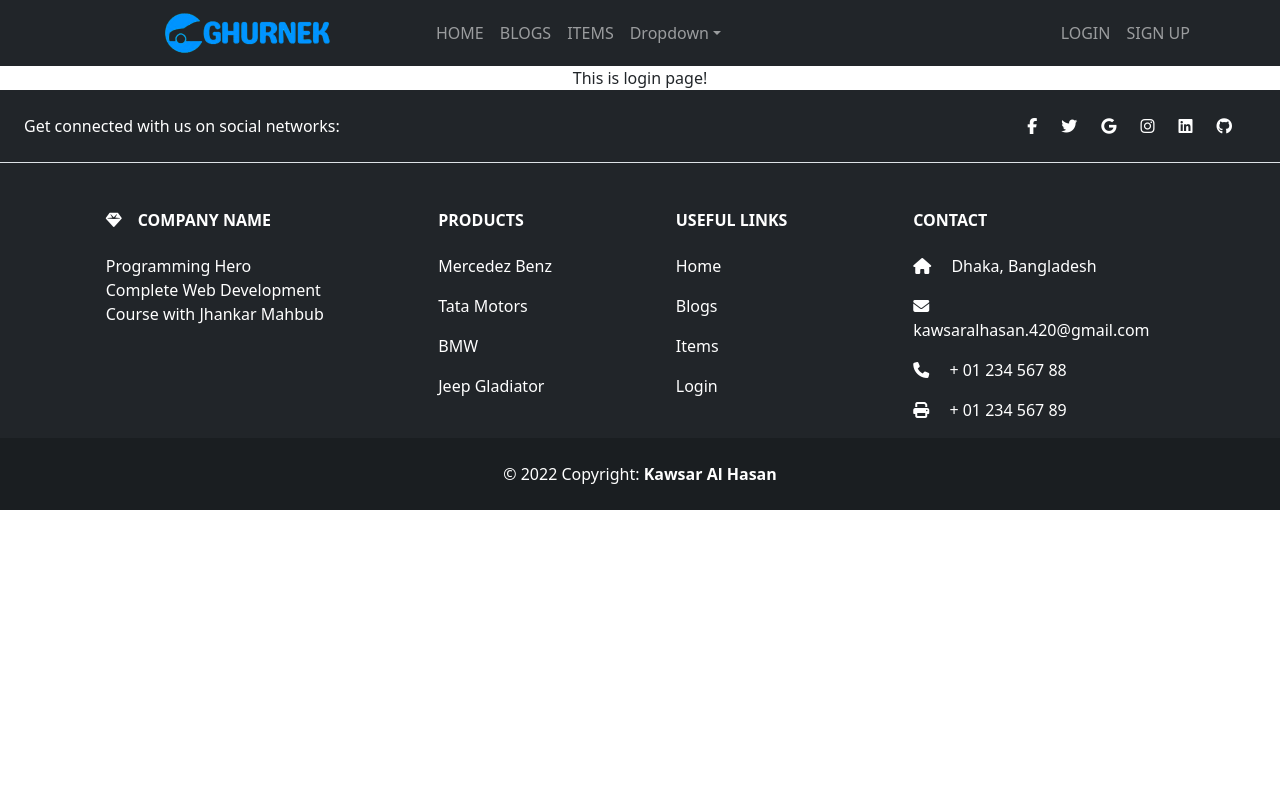
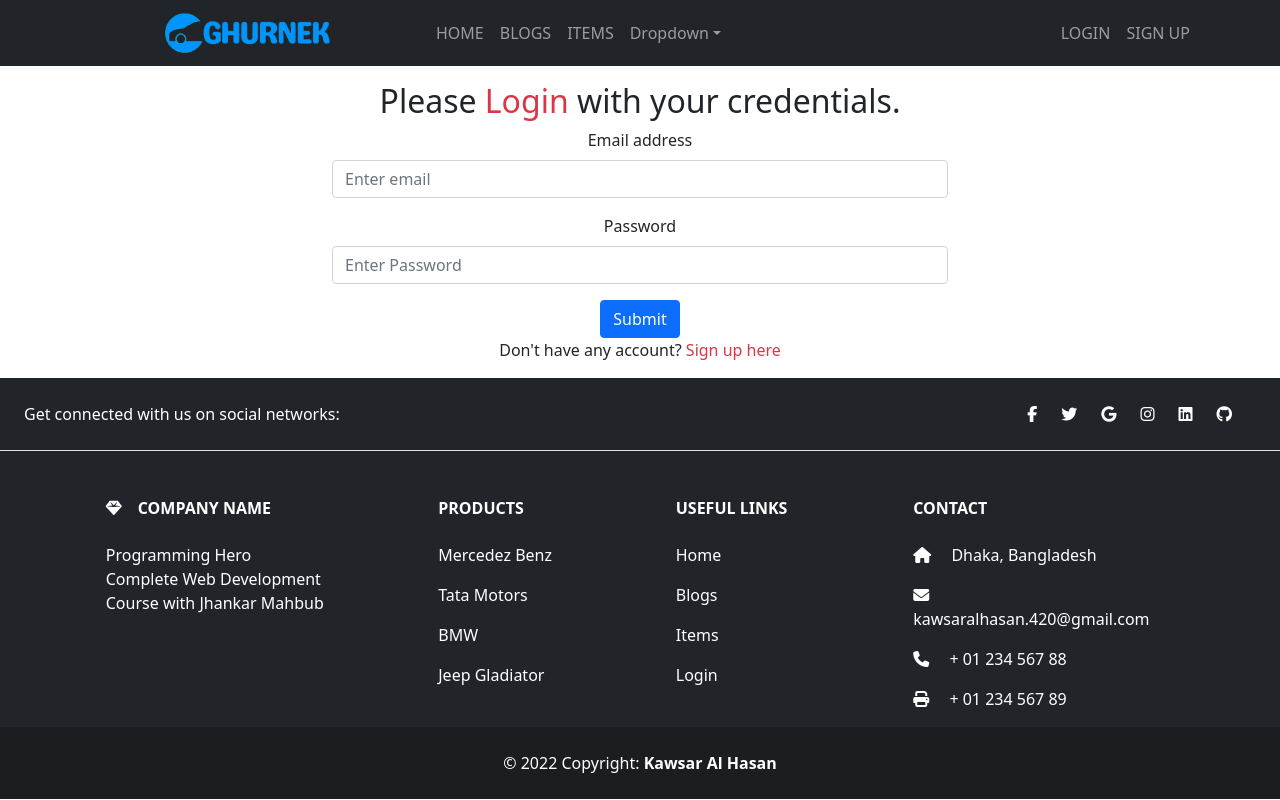
Before and after one commit to KawsarAlHasan/Car-Management-client, a React (Create React App) app: page /login in a window 1280 px wide. Built offline with nearby package versions, Linux system fonts and the light colour scheme.

Commit message:
added login page and style it

```diff
--- a/src/Components/Header/Header.js
+++ b/src/Components/Header/Header.js
@@ -4,7 +4,7 @@ import logo from '../images/logo.png';
 
 const Header = (props) => {
     return (
-        <Navbar collapseOnSelect expand="lg" bg="dark" sticky="top" variant="dark">
+        <Navbar className='text-center' collapseOnSelect expand="lg" bg="dark" sticky="top" variant="dark">
             <Container>
                 <Navbar.Brand href="/home"><img src={logo} className='w-50' alt="logo" /></Navbar.Brand>
                 <Navbar.Toggle aria-controls="responsive-navbar-nav" />
--- a/src/Components/Login/Login/Login.js
+++ b/src/Components/Login/Login/Login.js
@@ -1,9 +1,41 @@
 import React from 'react';
+import { Button, Form } from 'react-bootstrap';
+import { Link, useNavigate } from 'react-router-dom';
 
 const Login = (props) => {
+
+    const navigate = useNavigate();
+
+    const handleSubmit = even => {
+        even.preventDefault();
+        const email = even.target.email.value;
+        const password = even.target.password.value;
+        console.log(email, password);
+    }
+
+    const navigateSignup = even => {
+        navigate('/signup');
+    }
+
     return (
-        <div>
-            This is login page!
+        <div className='container w-50 mx-auto mt-3'>
+            <h2 className='text-center'>Please <span className='text-danger'>Login</span>  with your credentials.</h2>
+            <Form onSubmit={handleSubmit}>
+                <Form.Group className="mb-3" controlId="formBasicEmail">
+                    <Form.Label>Email address</Form.Label>
+                    <Form.Control type="email" name='email' placeholder="Enter email" required />
+                </Form.Group>
+
+                <Form.Group className="mb-3" controlId="formBasicPassword">
+                    <Form.Label>Password</Form.Label>
+                    <Form.Control type="password" name='password' placeholder="Enter Password" required />
+                </Form.Group>
+
+                <Button variant="primary" type="submit">
+                    Submit
+                </Button>
+            </Form>
+            <p>Don't have any account?<Link to="/signup" className='text-danger text-decoration-none' onClick={navigateSignup}> Sign up here</Link></p>
         </div>
     );
 };
--- a/src/Components/Login/Signup/Signup.js
+++ b/src/Components/Login/Signup/Signup.js
@@ -5,6 +5,7 @@ import { Link, useNavigate } from 'react-router-dom';
 const Signup = (props) => {
 
     const navigate = useNavigate();
+
     const handleSubmit = even => {
         even.preventDefault();
         const name = even.target.name.value;
@@ -12,6 +13,7 @@ const Signup = (props) => {
         const password = even.target.password.value;
         console.log(name, email, password);
     }
+
     const navigateLogin = even => {
         navigate('/login');
     }
```
